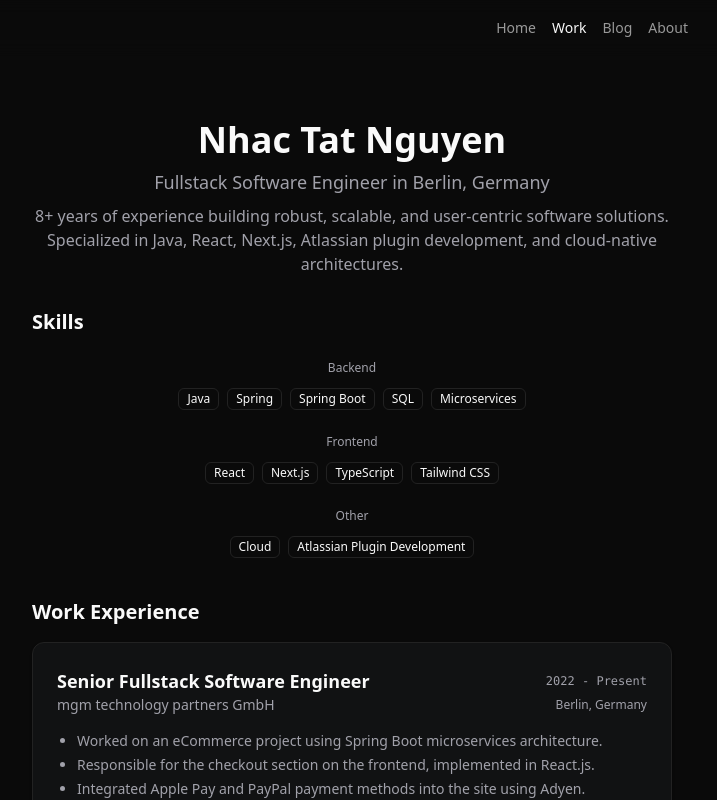
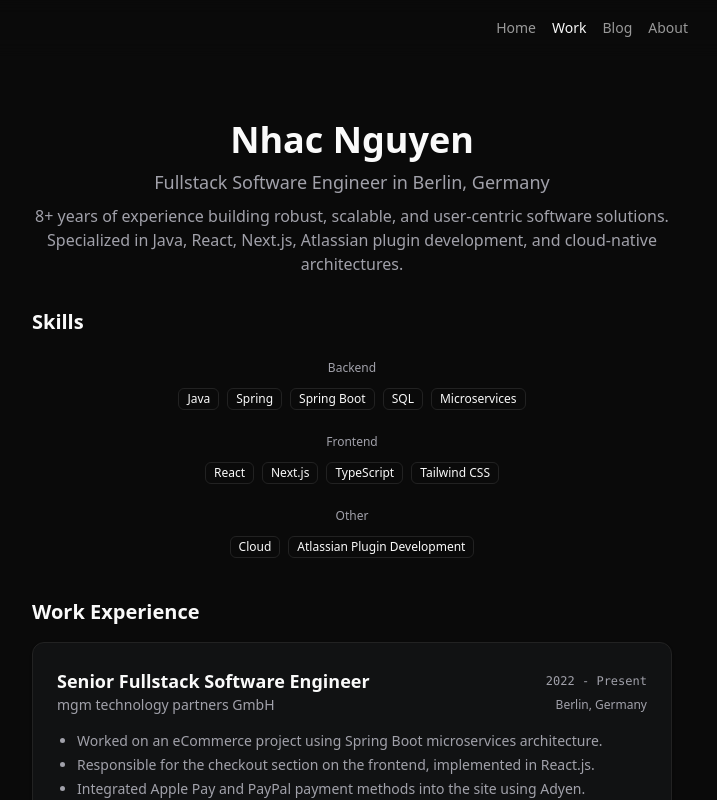
Before and after one commit to NguyenTatNhac/nhac.dev, a Next.js app: page /work in a window 1280 px wide. Shown: the top 800 px of the page, without its empty margins (288-1005 px from the left). Built offline with nearby package versions, Linux system fonts and the light colour scheme.

Commit message:
Adjust name

```diff
--- a/src/app/work/page.tsx
+++ b/src/app/work/page.tsx
@@ -2,8 +2,8 @@ import { Badge } from '@/components/ui/badge';
 import WorkExperience from '@/components/WorkExperience';
 
 export const metadata = {
-  title: 'Resume | Nhac Tat Nguyen',
-  description: "Nhac Tat Nguyen's online resume and professional experience.",
+  title: 'Resume | Nhac Nguyen',
+  description: "Nhac Nguyen's online resume and professional experience.",
 };
 
 const WorkPage = () => {
@@ -11,9 +11,7 @@ const WorkPage = () => {
     <section className="max-w-2xl mx-auto py-10 px-4">
       {/* Header */}
       <div className="mb-8 text-center">
-        <h1 className="text-4xl font-bold mb-2 text-foreground">
-          Nhac Tat Nguyen
-        </h1>
+        <h1 className="text-4xl font-bold mb-2 text-foreground">Nhac Nguyen</h1>
         <p className="text-lg text-muted-foreground mb-2">
           Fullstack Software Engineer in Berlin, Germany
         </p>
```
